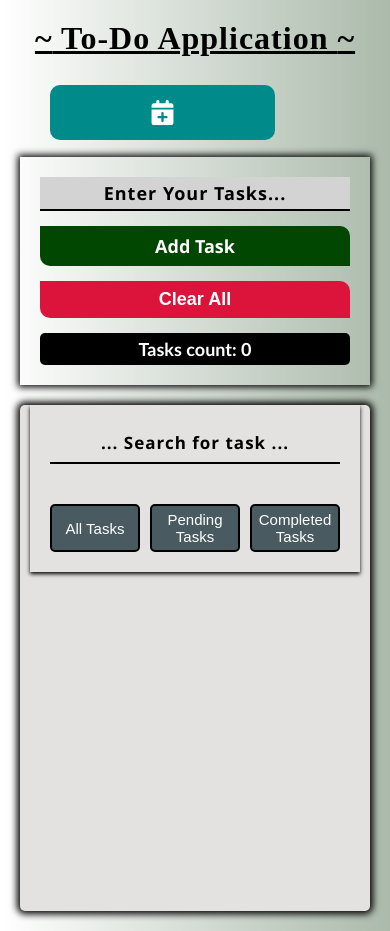
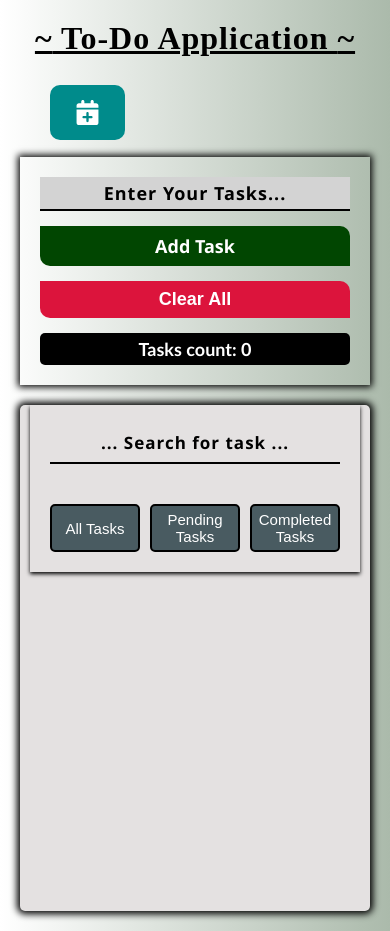
Before and after one commit to ShadabAhmed2001/todo-app, a React (Vite) app: page / in a window 390 px wide. Built offline with nearby package versions, Linux system fonts and the light colour scheme.

Commit message:
edited media queries

```diff
--- a/src/media.css
+++ b/src/media.css
@@ -127,7 +127,7 @@
     }
 
     .calender button{
-        padding: 15px 100px;
+        padding: 15px 25px;
         font-size: 25px;
     }
   }
```
